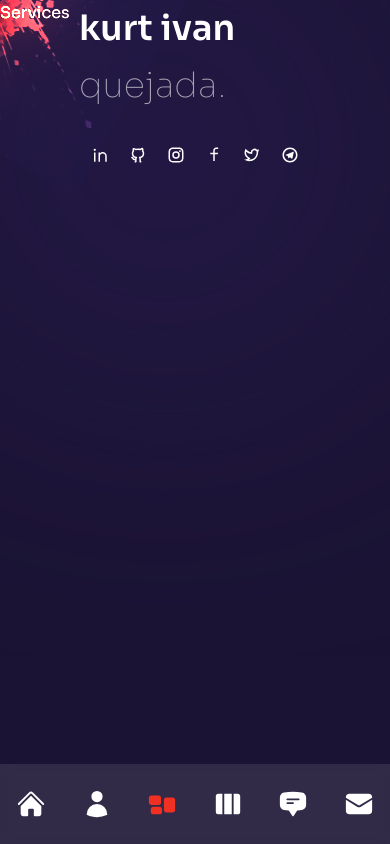
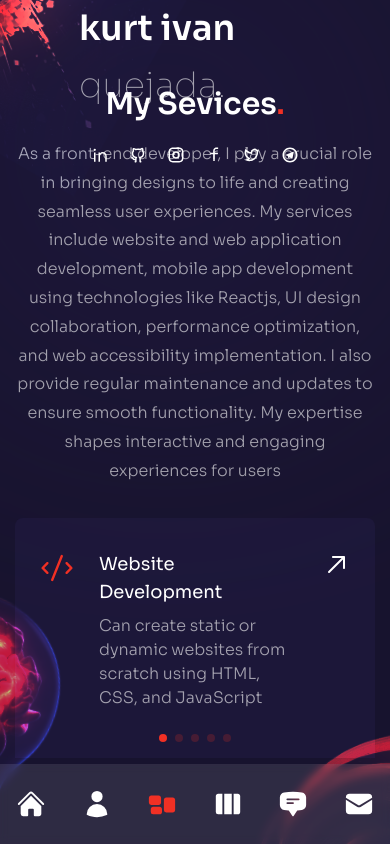
Before and after one commit to kurtprime/portfolio.io, a Next.js app: page /services in a window 390 px wide. Built offline with nearby package versions, Linux system fonts and the light colour scheme.

Commit message:
portfolio

```diff
--- a/components/Header.js
+++ b/components/Header.js
@@ -15,7 +15,7 @@ const Header = () => {
   return (
     <header className="absolute z-50 w-full flex items-center px-16 xl:px-0 xl:h-[90px] ">
       <div className="container mx-auto ">
-        <div className="flex flex-col lg:flex-row justify-around items-center  py-0">
+        <div className="flex flex-col lg:flex-row justify-between items-center  py-0">
           {/* logo */}
           <Link href={'/'}>
             <h1 className="text-[35px] md:text-[50px] mb-8 font-semibold ">
--- a/components/ServiceSlider.js
+++ b/components/ServiceSlider.js
@@ -1,42 +1,102 @@
+//import swiper react components
+import { Swiper, SwiperSlide } from 'swiper/react';
+
+//swiper styles
+import 'swiper/css';
+import 'swiper/css/free-mode';
+import 'swiper/css/pagination';
+
+//import required modules
+import { FreeMode, Pagination } from 'swiper';
+
+//icons
 import {
-  RxCrop,
+  RxCode,
   RxPencil2,
   RxDesktop,
   RxReader,
   RxRocket,
+  RxArrowTopRight,
+  RxLink1,
 } from 'react-icons/rx';
-
+import { DiResponsive } from 'react-icons/di';
 // data
 const serviceData = [
   {
-    icon: <RxCrop />,
-    title: 'Branding',
-    description: 'Lorem ipsum dolor sit amet, consectetur adipiscing elit.',
+    icon: <RxCode />,
+    title: 'Website Development',
+    description:
+      'Can create static or dynamic websites from scratch using HTML, CSS, and JavaScript',
   },
   {
     icon: <RxPencil2 />,
-    title: 'Design',
-    description: 'Lorem ipsum dolor sit amet, consectetur adipiscing elit.',
+    title: 'User Interface (UI) Design',
+    description:
+      'Collaborate with designers to create visually stunning and intuitive user interfaces',
   },
   {
     icon: <RxDesktop />,
-    title: 'Development',
-    description: 'Lorem ipsum dolor sit amet, consectetur adipiscing elit.',
+    title: 'Performance Optimization',
+    description:
+      'Optimize the front-end code for speed and efficiency to reduce loading times',
   },
   {
-    icon: <RxReader />,
-    title: 'Copywriting',
-    description: 'Lorem ipsum dolor sit amet, consectetur adipiscing elit.',
+    icon: <RxLink1 />,
+    title: 'Website Maintenance',
+    description:
+      'Provide ongoing updates to keep the web application running smoothly',
   },
   {
-    icon: <RxRocket />,
-    title: 'SEO',
-    description: 'Lorem ipsum dolor sit amet, consectetur adipiscing elit.',
+    icon: <DiResponsive />,
+    title: 'Responsive Web Design',
+    description:
+      'Create layouts that adapt to different screen sizes and devices',
   },
 ];
 
 const ServiceSlider = () => {
-  return <div>Service Slider</div>;
+  return (
+    <Swiper
+      breakpoints={{
+        320: {
+          slidesPerView: 1,
+          spaceBetween: 15,
+        },
+        640: {
+          slidesPerView: 3,
+          spaceBetween: 15,
+        },
+      }}
+      freeMode={true}
+      pagination={{
+        clickable: true,
+      }}
+      modules={[FreeMode, Pagination]}
+      className="h-[240px] sm:h-[340px] "
+    >
+      {serviceData.map((item, itemIndex) => {
+        return (
+          <SwiperSlide key={itemIndex}>
+            <div className="bg-[rgba(64,47,123,0.15)] h-max rounded-lg px-6 py-8 flex sm:flex-col gap-x-6 sm:gap-x-0 group cursor-pointer hover:bg-[rgba(89,65,169,0.15)] transition-all duration-300 ">
+              {/* icons */}
+              <div className="text-4xl text-accent mb-4">{item.icon}</div>
+              {/* title and description */}
+              <div className="mb-8 ">
+                <div className="mb-2 text-lg">{item.title}</div>
+                <p className="max-w-[350px] leading-normal ">
+                  {item.description}
+                </p>
+              </div>
+              {/* arrow */}
+              <div className="text-3xl">
+                <RxArrowTopRight className="group-hover:rotate-45 group-hover:text-accent transition-all duration-300 " />
+              </div>
+            </div>
+          </SwiperSlide>
+        );
+      })}
+    </Swiper>
+  );
 };
 
 export default ServiceSlider;
--- a/components/Transition.js
+++ b/components/Transition.js
@@ -21,7 +21,7 @@ const Transition = () => {
   return (
     <>
       <motion.div
-        className="fixed top-0 bottom-0 right-full w-screen h-screen z-30 bg-[#2e2257]"
+        className="fixed top-0 bottom-0 right-full w-screen h-screen z-[100] bg-[#2e2257]"
         variants={transitionVariants}
         initial="initial"
         animate="animate"
@@ -29,7 +29,7 @@ const Transition = () => {
         transition={{ delay: 0.2, duration: 0.6, ease: 'easeInOut' }}
       ></motion.div>
       <motion.div
-        className="fixed top-0 bottom-0 right-full w-screen h-screen z-20 bg-[#3b2d71]"
+        className="fixed top-0 bottom-0 right-full w-screen h-screen z-[90] bg-[#3b2d71]"
         variants={transitionVariants}
         initial="initial"
         animate="animate"
@@ -37,7 +37,7 @@ const Transition = () => {
         transition={{ delay: 0.3, duration: 0.6, ease: 'easeInOut' }}
       ></motion.div>
       <motion.div
-        className="fixed top-0 bottom-0 right-full w-screen h-screen z-10 bg-[#4b3792]"
+        className="fixed top-0 bottom-0 right-full w-screen h-screen z-[80] bg-[#4b3792]"
         variants={transitionVariants}
         initial="initial"
         animate="animate"
--- a/components/WorkSlider.js
+++ b/components/WorkSlider.js
@@ -4,48 +4,145 @@ export const workSlides = {
     {
       images: [
         {
-          title: "title",
-          path: "/thumb1.jpg",
+          title: 'title',
+          path: '/thumb1.jpg',
         },
         {
-          title: "title",
-          path: "/thumb2.jpg",
+          title: 'title',
+          path: '/thumb2.jpg',
         },
         {
-          title: "title",
-          path: "/thumb3.jpg",
+          title: 'title',
+          path: '/thumb3.jpg',
         },
         {
-          title: "title",
-          path: "/thumb4.jpg",
+          title: 'title',
+          path: '/thumb4.jpg',
         },
       ],
     },
     {
       images: [
         {
-          title: "title",
-          path: "/thumb4.jpg",
+          title: 'title',
+          path: '/thumb4.jpg',
         },
         {
-          title: "title",
-          path: "/thumb1.jpg",
+          title: 'title',
+          path: '/thumb1.jpg',
         },
         {
-          title: "title",
-          path: "/thumb2.jpg",
+          title: 'title',
+          path: '/thumb2.jpg',
         },
         {
-          title: "title",
-          path: "/thumb3.jpg",
+          title: 'title',
+          path: '/thumb3.jpg',
         },
       ],
     },
   ],
 };
 
-const WorkSlider = () => {
-  return <div>Work Slider</div>;
+//import swiper react components
+import { Swiper, SwiperSlide } from 'swiper/react';
+
+//swiper styles
+import 'swiper/css';
+import 'swiper/css/free-mode';
+import 'swiper/css/pagination';
+
+//import required modules
+import { FreeMode, Pagination } from 'swiper';
+
+//icons
+import {
+  RxCode,
+  RxPencil2,
+  RxDesktop,
+  RxReader,
+  RxRocket,
+  RxArrowTopRight,
+  RxLink1,
+} from 'react-icons/rx';
+import { DiResponsive } from 'react-icons/di';
+// data
+const serviceData = [
+  {
+    icon: <RxCode />,
+    title: 'Website Development',
+    description:
+      'Can create static or dynamic websites from scratch using HTML, CSS, and JavaScript',
+  },
+  {
+    icon: <RxPencil2 />,
+    title: 'User Interface (UI) Design',
+    description:
+      'Collaborate with designers to create visually stunning and intuitive user interfaces',
+  },
+  {
+    icon: <RxDesktop />,
+    title: 'Performance Optimization',
+    description:
+      'Optimize the front-end code for speed and efficiency to reduce loading times',
+  },
+  {
+    icon: <RxLink1 />,
+    title: 'Website Maintenance',
+    description:
+      'Provide ongoing updates to keep the web application running smoothly',
+  },
+  {
+    icon: <DiResponsive />,
+    title: 'Responsive Web Design',
+    description:
+      'Create layouts that adapt to different screen sizes and devices',
+  },
+];
+
+const Work = () => {
+  return (
+    <Swiper
+      breakpoints={{
+        320: {
+          slidesPerView: 1,
+          spaceBetween: 15,
+        },
+        640: {
+          slidesPerView: 3,
+          spaceBetween: 15,
+        },
+      }}
+      freeMode={true}
+      pagination={{
+        clickable: true,
+      }}
+      modules={[FreeMode, Pagination]}
+      className="h-[240px] sm:h-[340px] "
+    >
+      {serviceData.map((item, itemIndex) => {
+        return (
+          <SwiperSlide key={itemIndex}>
+            <div className="bg-[rgba(64,47,123,0.15)] h-max rounded-lg px-6 py-8 flex sm:flex-col gap-x-6 sm:gap-x-0 group cursor-pointer hover:bg-[rgba(89,65,169,0.15)] transition-all duration-300 ">
+              {/* icons */}
+              <div className="text-4xl text-accent mb-4">{item.icon}</div>
+              {/* title and description */}
+              <div className="mb-8 ">
+                <div className="mb-2 text-lg">{item.title}</div>
+                <p className="max-w-[350px] leading-normal ">
+                  {item.description}
+                </p>
+              </div>
+              {/* arrow */}
+              <div className="text-3xl">
+                <RxArrowTopRight className="group-hover:rotate-45 group-hover:text-accent transition-all duration-300 " />
+              </div>
+            </div>
+          </SwiperSlide>
+        );
+      })}
+    </Swiper>
+  );
 };
 
-export default WorkSlider;
+export default Work;
--- a/pages/about/index.js
+++ b/pages/about/index.js
@@ -87,7 +87,7 @@ const About = () => {
             initial="hidden"
             animate="show"
             exit="hidden"
-            className="h2"
+            className="h2 z-10"
           >
             I code my <span className="text-accent"> dreams into reality</span>,
             unlocking endless possibilities in the digital realm.
@@ -97,7 +97,7 @@ const About = () => {
             initial="hidden"
             animate="show"
             exit="hidden"
-            className="max-w-[500] mx-auto xl:mx-0 mb-6 xl:mb-12 px-2 xl:px0"
+            className="max-w-[500] z-10 mx-auto xl:mx-0 mb-6 xl:mb-12 px-2 xl:px0"
           >
             As an aspiring young web developer, this portfolio reflects my
             months of dedicated learning and practice. With valuable skills and
@@ -110,7 +110,7 @@ const About = () => {
             initial="hidden"
             animate="show"
             exit="hidden"
-            className="hidden md:flex md:max-w-xl xl:max-w-none mx-auto xl:mx-0 mb8"
+            className="hidden md:flex md:max-w-xl z-10 xl:max-w-none mx-auto xl:mx-0 mb8"
           >
             <div className="flex flex-1 xl:gap-x-6">
               {/* experience */}
--- a/pages/services/index.js
+++ b/pages/services/index.js
@@ -1,5 +1,61 @@
+//components
+import ServiceSlider from '../../components/ServiceSlider';
+import Bulb from '../../components/Bulb';
+import Circles from '../../components/Circles';
+
+//framer motion
+import { motion } from 'framer-motion';
+import { fadeIn } from '../../variants';
+
 const Services = () => {
-  return <div>Services</div>;
+  return (
+    <div className="h-full bg-primary/30 py-36 flex items-center">
+      <Circles />
+      <div className="container mx-auto">
+        <div className="flex flex-col xl:flex-row gap-x-8">
+          {/* text */}
+          <div className="text-center flex xl:w-[30vw] flex-col lg:text-left mb-4 xl:mb-0 ">
+            <motion.h2
+              variants={fadeIn('up', 0.2)}
+              initial="hidden"
+              animate="show"
+              exit="hidden"
+              className="h2 xl:mt-8"
+            >
+              My Sevices<span className="text-accent">.</span>
+            </motion.h2>
+            <motion.p
+              variants={fadeIn('up', 0.4)}
+              initial="hidden"
+              animate="show"
+              exit="hidden"
+              className="mb-4 max-w-[400px] mx-auto lg:mx-0  "
+            >
+              As a front-end developer, I play a crucial role in bringing
+              designs to life and creating seamless user experiences. My
+              services include website and web application development, mobile
+              app development using technologies like Reactjs, UI design
+              collaboration, performance optimization, and web accessibility
+              implementation. I also provide regular maintenance and updates to
+              ensure smooth functionality. My expertise shapes interactive and
+              engaging experiences for users
+            </motion.p>
+          </div>
+          <motion.div
+            variants={fadeIn('down', 0.6)}
+            initial="hidden"
+            animate="show"
+            exit="hidden"
+            className="w-full xl:max-w-[65%]"
+          >
+            {/* sliders */}
+            <ServiceSlider />
+          </motion.div>
+        </div>
+      </div>
+      <Bulb />
+    </div>
+  );
 };
 
 export default Services;
```
Also changed, not shown: components/Bulb.js (+14 -1 lines), pages/work/index.js (+52 -1 lines).
